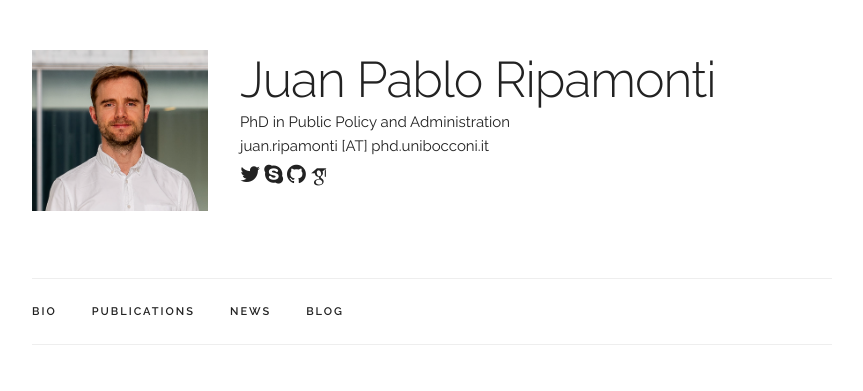
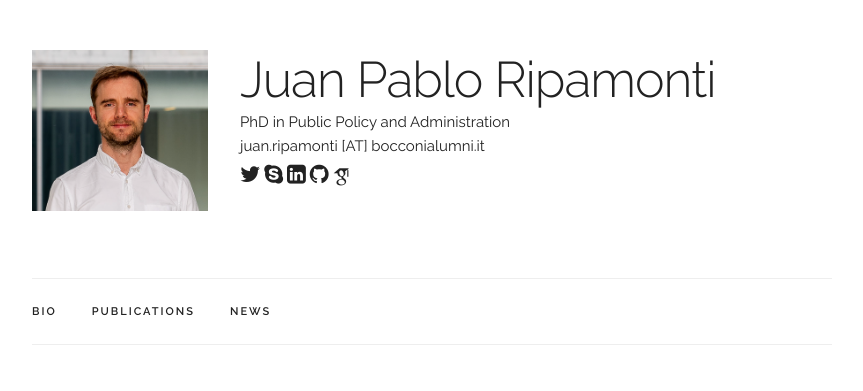
Before and after one commit to jpripamonti/jpripamonti.github.io, a Jekyll site: the page built from index.html, in a window 1280 px wide and 900 px high. Shown: the top 391 px of the window, without its empty margins (208-1071 px from the left). Built offline with Jekyll 4.4.1, drawn with Linux system fonts in a browser that asks for light colours; some web fonts are replaced; some of the changed text lies outside the part shown.

Commit message:
removed blog and upd mail

```diff
--- a/_data/main_info.yaml
+++ b/_data/main_info.yaml
@@ -1,10 +1,10 @@
 name: "Juan Pablo Ripamonti"
 title: "PhD in Public Policy and Administration"
-email: "juan.ripamonti [AT] phd.unibocconi.it"
+email: "juan.ripamonti [AT] bocconialumni.it"
 profile_pic: "/assets/profile_pic.png"
 twitter: "https://twitter.com/ripamontijp"
 skype: "jpripamonti"
-#linkedin: "https://www.linkedin.com"
+linkedin: "https://www.linkedin.com/in/jpripamonti"
 github: "https://github.com/jpripamonti"
 google_scholar: "https://scholar.google.com/citations?user=WAwjMrEAAAAJ"
 #mastodon: "https://hci.social/"
--- a/_layouts/default.html
+++ b/_layouts/default.html
@@ -131,7 +131,7 @@
           <li class="navbar-item"><a class="navbar-link" href={{ "/index.html#bio" | prepend: site.baseurl }}>Bio</a></li>
           <li class="navbar-item"><a class="navbar-link" href={{ "/index.html#publications" | prepend: site.baseurl }}>Publications</a></li>
           <li class="navbar-item"><a class="navbar-link" href={{ "/index.html#news" | prepend: site.baseurl }}>News</a></li>
-          <li class="navbar-item"><a class="navbar-link" href={{ "/index.html#blog" | prepend: site.baseurl }}>blog</a></li>
+          <!-- <li class="navbar-item"><a class="navbar-link" href={{ "/index.html#blog" | prepend: site.baseurl }}>blog</a></li> -->
         </ul>
       </div>
     </nav>
```
